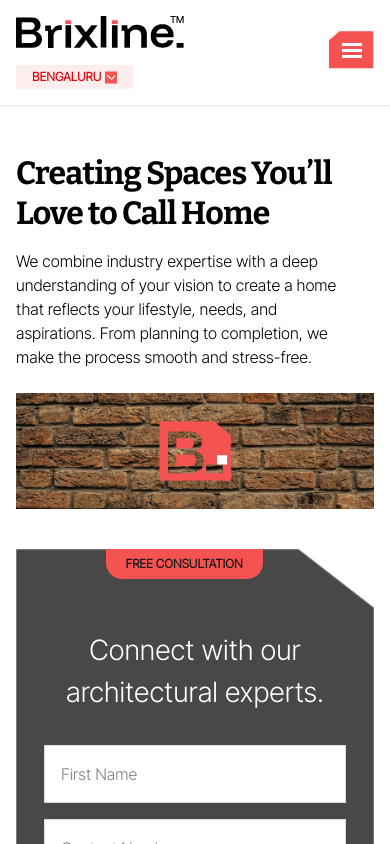
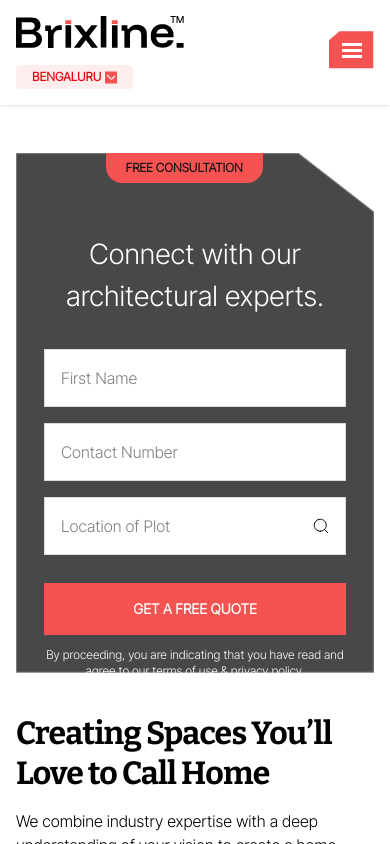
Before and after one commit to Pravu-lab/Brixline, a Next.js app: page /how-it-works in a window 390 px wide. Shown: the top 844 px of the page. Built offline with nearby package versions, Linux system fonts and the light colour scheme.

Commit message:
Update HowItWorks.tsx

```diff
--- a/src/Components/HowItWorks.tsx
+++ b/src/Components/HowItWorks.tsx
@@ -6,7 +6,7 @@ const HowItWorks = () => {
     return (
         <div className="flex flex-col md:flex-row justify-center items-start px-4 sm:px-8 md:px-16 py-12 md:py-20 gap-y-10 md:gap-[91px]">
             {/* Left Section */}
-            <div className="w-full md:w-[65%]">
+            <div className="w-full md:w-[65%] order-1 md:order-0">
                 <h1 className="text-black text-[32px] sm:text-[48px] md:text-[60px] lg:text-[72px] font-medium leading-tight tracking-tight">
                     Creating Spaces You’ll Love to Call Home
                 </h1>
@@ -23,7 +23,7 @@ const HowItWorks = () => {
             </div>
 
             {/* Right Section */}
-            <div className="w-full md:w-[35%]">
+            <div className="w-full md:w-[35%] order-0 md:order-1">
                 <GetQuote />
             </div>
         </div>
```
